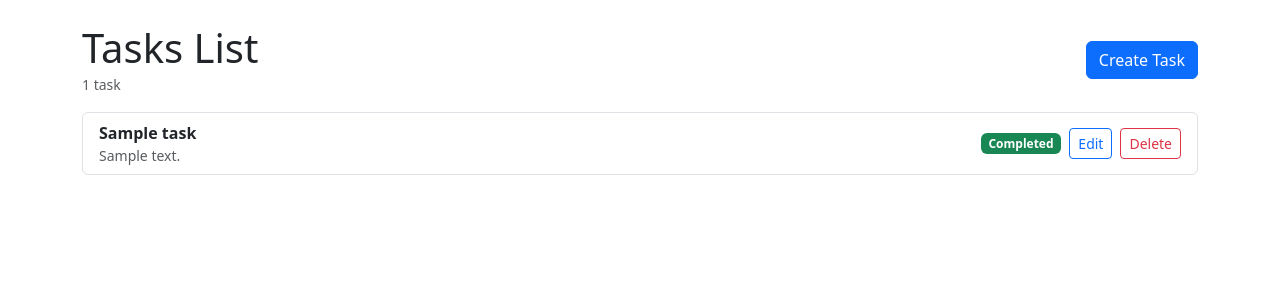
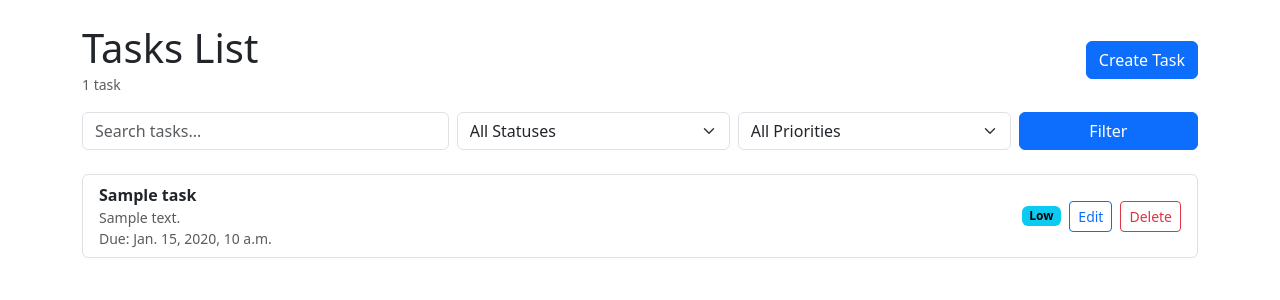
Before and after one commit to MadKloK/task-manager, a Django app: page /task/ in a window 1280 px wide. Shown: the part 56-356 px from the top of the page. Run offline with Django 5.2, Linux system fonts and the light colour scheme; a user stored in the database is signed in; tables that the repository leaves empty hold one stand-in row (values such as "Sample post").

Commit message:
add due_date, priority and status to task model and implemented the logic and ui + add search, filter and pagination. the overal ui/ux is improved

```diff
--- a/tasks/admin.py
+++ b/tasks/admin.py
@@ -5,8 +5,8 @@ from tasks.models import Task
 
 @admin.register(Task)
 class TaskAdmin(admin.ModelAdmin):
-    list_display = ['user', 'title', 'description', 'completed', 'created_at']
+    list_display = ['user', 'title', 'description', 'priority', 'status', 'due_date', 'created_at']
     empty_value_display = '-empty-'
     date_hierarchy = 'created_at'
-    search_fields = ['completed', 'user']
+    search_fields = ['priority', 'status', 'user']
     ordering = ['-created_at']
--- a/tasks/forms.py
+++ b/tasks/forms.py
@@ -5,10 +5,10 @@ class TaskCreationForm(ModelForm):
 
     class Meta:
         model = Task
-        fields = ['title', 'description']
+        fields = ['title', 'description', 'priority', 'due_date']
 
 class TaskUpdateForm(ModelForm):
 
     class Meta:
         model = Task
-        fields = ['title', 'description', 'completed']
+        fields = ['title', 'description', 'priority', 'status', 'due_date']
--- a/tasks/models.py
+++ b/tasks/models.py
@@ -3,11 +3,38 @@ from django.contrib.auth.models import User
 
 # Create your models here.
 
+STATUS_CHOICES = [
+    ('todo', 'TO DO'),
+    ('doing', 'In Progress'),
+    ('done', 'Done'),
+]
+
+PRIORITY_CHOICES = [
+    ('low', 'Low'),
+    ('medium', 'Medium'),
+    ('high', 'High'),
+]
+
+
 class Task(models.Model):
     user = models.ForeignKey(User, on_delete=models.CASCADE)
     title = models.CharField(max_length=200)
     description = models.TextField(blank=True)
-    completed = models.BooleanField(default=False)
+
+    status = models.CharField(
+        max_length=10,
+        choices=STATUS_CHOICES,
+        default='todo'
+    )
+
+    priority = models.CharField(
+        max_length=10,
+        choices=PRIORITY_CHOICES,
+        default='medium'
+    )
+
+    due_date = models.DateTimeField(null=True, blank=True)
+    updated_at = models.DateTimeField(auto_now=True)
     created_at = models.DateTimeField(auto_now_add=True)
 
     def __str__(self):
--- a/tasks/views.py
+++ b/tasks/views.py
@@ -1,5 +1,7 @@
 from django.shortcuts import render, redirect, get_object_or_404
 from django.contrib.auth.decorators import login_required
+from django.core.paginator import Paginator
+from django.db.models import Q
 from django.contrib import messages
 
 from tasks.models import Task
@@ -10,7 +12,31 @@ from tasks.forms import TaskCreationForm, TaskUpdateForm
 @login_required
 def task_list_view(request):
     tasks = Task.objects.filter(user=request.user)
-    context = {'tasks': tasks}
+
+    if (status := request.GET.get('status')) in {"todo", "doing", "done"}:
+        tasks = tasks.filter(status=status)
+
+    if (priority := request.GET.get('priority')) in {"low", "medium", "high"}:
+        tasks = tasks.filter(priority=priority)
+
+    if q := request.GET.get('q'):
+        tasks = tasks.filter(
+            Q(title__icontains=q) |
+            Q(description__icontains=q)
+        )
+
+    paginator = Paginator(tasks, 9)
+    page_number = request.GET.get('page')
+    tasks_page = paginator.get_page(page_number)
+
+    params = request.GET.copy()
+    params.pop('page', None)
+
+    context = {
+        'tasks': tasks_page,
+        'query_params': params.urlencode(),
+    }
+
     return render(request, 'tasks/task_list.html', context)
 
 
--- a/templates/tasks/task_list.html
+++ b/templates/tasks/task_list.html
@@ -1,68 +1,254 @@
 {% extends 'base.html' %}
 {% load static %}
+
 {% block content %}
 
 <div class="d-flex justify-content-between align-items-center mb-3">
+
     <div>
         <h1 class="mb-0">Tasks List</h1>
+
         <small class="text-muted">
-            {{ tasks.count }} task{{ tasks.count|pluralize }}
+            {{ tasks.paginator.count }} task{{ tasks.paginator.count|pluralize }}
         </small>
     </div>
 
-    <a class="btn btn-primary">
+
+    <a href="{% url 'tasks:task-create' %}" class="btn btn-primary">
         Create Task
     </a>
+
 </div>
 
+
+<!-- Filters -->
+
+<form method="get" class="row g-2 mb-4">
+
+    <div class="col-md-4">
+        <input type="text" name="q" value="{{ request.GET.q }}" class="form-control" placeholder="Search tasks...">
+    </div>
+
+
+    <div class="col-md-3">
+
+        <select name="status" class="form-select">
+
+            <option value="">
+                All Statuses
+            </option>
+
+            <option value="todo" {% if request.GET.status == 'todo' %}selected{% endif %}>
+                To Do
+            </option>
+
+            <option value="doing" {% if request.GET.status == "doing" %}selected{% endif %}>
+                In Progress
+            </option>
+
+            <option value="done" {% if request.GET.status == "done" %}selected{% endif %}>
+                Done
+            </option>
+
+        </select>
+
+    </div>
+
+
+    <div class="col-md-3">
+
+        <select name="priority" class="form-select">
+
+            <option value="">
+                All Priorities
+            </option>
+
+            <option value="high" {% if request.GET.priority == "high" %}selected{% endif %}>
+                High
+            </option>
+
+            <option value="medium" {% if request.GET.priority == "medium" %}selected{% endif %}>
+                Medium
+            </option>
+
+            <option value="low" {% if request.GET.priority == "low" %}selected{% endif %}>
+                Low
+            </option>
+
+        </select>
+
+    </div>
+
+
+    <div class="col-md-2">
+
+        <button class="btn btn-primary w-100">
+            Filter
+        </button>
+
+    </div>
+
+</form>
+
+
+
+<!-- Tasks -->
+
 <div class="list-group">
+
     {% for task in tasks %}
 
     <div class="list-group-item d-flex justify-content-between align-items-center">
 
+
         <div>
-            <strong>{{ task.title }}</strong>
+
+            {% if task.status == "done" %}
+
+            <strong class="text-decoration-line-through text-muted">
+                {{ task.title }}
+            </strong>
+
+            {% else %}
+
+            <strong>
+                {{ task.title }}
+            </strong>
+
+            {% endif %}
+
 
             {% if task.description %}
+
             <div class="text-muted small">
                 {{ task.description|truncatechars:80 }}
             </div>
+
             {% endif %}
+
+
+            {% if task.due_date %}
+
+            <div class="small text-muted">
+                Due: {{ task.due_date }}
+            </div>
+
+            {% endif %}
+
         </div>
+
+
 
         <div class="d-flex align-items-center">
 
-            {% if task.completed %}
-            <span class="badge text-bg-success me-2">
-                Completed
+
+            {% if task.priority == "high" %}
+
+            <span class="badge text-bg-danger me-2">
+                High
             </span>
+
+            {% elif task.priority == "medium" %}
+
+            <span class="badge text-bg-warning me-2">
+                Medium
+            </span>
+
             {% else %}
-            <span class="badge text-bg-secondary me-2">
-                Pending
+
+            <span class="badge text-bg-info me-2">
+                Low
             </span>
+
             {% endif %}
 
-            <a href="{% url 'tasks:task-update' pk=task.pk %}"
-            class="btn btn-sm btn-outline-primary me-2">
+
+
+            <a href="{% url 'tasks:task-update' pk=task.pk %}" class="btn btn-sm btn-outline-primary me-2">
                 Edit
             </a>
 
-            <a href="{% url 'tasks:task-delete' pk=task.pk %}"
-            class="btn btn-sm btn-outline-danger">
+
+            <a href="{% url 'tasks:task-delete' pk=task.pk %}" class="btn btn-sm btn-outline-danger">
                 Delete
             </a>
 
+
         </div>
+
 
     </div>
 
+
     {% empty %}
 
-        <div class="alert alert-info">
-            You don't have any tasks yet. Create your first task to get started.
-        </div>
+    <div class="alert alert-info">
+        No tasks found.
+    </div>
 
     {% endfor %}
+
 </div>
 
+
+
+<!-- Pagination -->
+
+{% if tasks.has_other_pages %}
+
+<nav class="mt-4">
+
+    <ul class="pagination justify-content-center">
+
+
+        {% if tasks.has_previous %}
+
+        <li class="page-item">
+
+            <a class="page-link"
+                href="?page={{ tasks.previous_page_number }}{% if query_params %}&{{ query_params }}{% endif %}">
+                Previous
+            </a>
+
+        </li>
+
+        {% endif %}
+
+
+
+        {% for num in tasks.paginator.page_range %}
+
+        <li class="page-item {% if tasks.number == num %}active{% endif %}">
+
+            <a class="page-link" href="?page={{ num }}{% if query_params %}&{{ query_params }}{% endif %}">
+                {{ num }}
+            </a>
+
+        </li>
+
+        {% endfor %}
+
+
+
+        {% if tasks.has_next %}
+
+        <li class="page-item">
+
+            <a class="page-link"
+                href="?page={{ tasks.next_page_number }}{% if query_params %}&{{ query_params }}{% endif %}">
+                Next
+            </a>
+
+        </li>
+
+        {% endif %}
+
+
+    </ul>
+
+</nav>
+
+{% endif %}
+
+
 {% endblock %}
```
Also changed, not shown: tasks/migrations/0004_remove_task_completed_task_due_date_task_priority_and_more.py (added).
